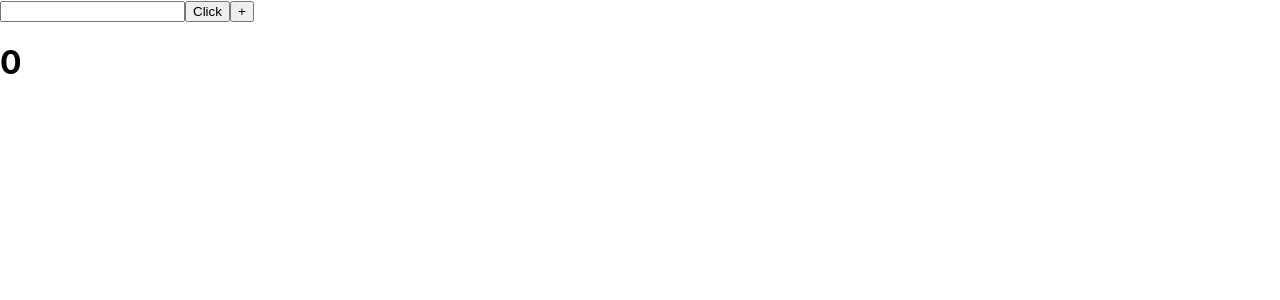
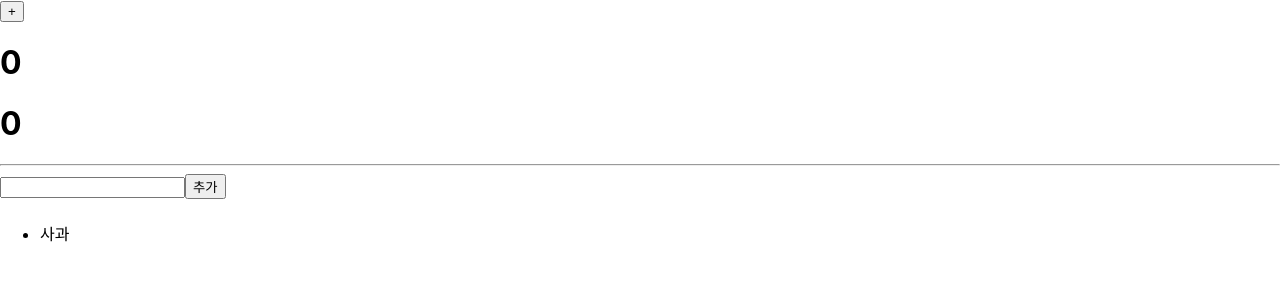
Before and after one commit to jojaehyeok99/react_20240403, a React (Create React App) app in the folder basic/: page / in a window 1280 px wide. Shown: the top 300 px of the page. Built offline with nearby package versions, Linux system fonts and the light colour scheme.

Commit message:
2024 - 04 - 08 react : 상태

```diff
--- a/basic/src/App.tsx
+++ b/basic/src/App.tsx
@@ -9,6 +9,7 @@
 import ConditionalRendering from './component_manage/ConditionalRendering';
 import ListRendering from './component_manage/ListRendering';
 import EventComponent from './interaction/EventComponent';
+import StateComponent from './interaction/StateComponent';
 
 // JSX / TSX :
 // JSX (JavaScript XML) / TSX (TypeScript XML)
@@ -82,7 +83,8 @@
       {/* <Properties /> */}
       {/* < ConditionalRendering /> */}
       {/* <ListRendering /> */}
-      {<EventComponent />}
+      {/* {<EventComponent />} */}
+      <StateComponent />
       </div>
   );
 }
--- /dev/null
+++ b/basic/src/interaction/StateComponent.tsx
@@ -0,0 +1,88 @@
+import React, { ChangeEvent, useState } from 'react'
+
+// 상태(status) :
+// - 각각의 컴포넌트가 가지는 데이터
+// - 컴포넌트의 렌더링 결과에 영향을 미침
+// - 컴포넌트는 독립적인 상태를 가질 수 있음
+// - 상태가 변경되면 컴포넌트가 리렌더링 됨
+
+export default function StateComponent() {
+
+  // status 선언 :
+  // - useState 함수로 함수를 선언 할 수 있음
+  // - const [상태변수, 상태변경함수] = useState<상태변수타입>(초기값);
+  // - 상태변경함수는 set함수처럼 사용
+
+  // let count = 0;
+  const [count, setCount] = useState<number>(0);
+  // let total: number = 0;
+  const [total, setTotal] = useState<number>(0);
+  // let favorites : string[] = [];
+  const [favorites, setFavorites] = useState<string[]>(['사과']);
+  const[favorite, setFavorite] = useState<string>('');
+
+  const onCountAddHandler = () => {
+    // setCount(count + 1);
+
+    // 상태변수는 반드시 상태변경함수로 변경해야 리렌더링됨
+    // count++;
+
+    // 상태변경 함수를 통해서 함수를 변경한다고 바로 적용되지 않음
+    // 리렌더링된 후 상태변경 함수가 적용됨
+    // setCount(count + 1);
+    // console.log(count);
+    // setCount(count + 1);
+    // console.log(count);
+    // setCount(count + 1);
+    // console.log(count);
+
+    // 상태변경 함수에 콜백 함수를 전달하면 해당 콜백 함수는 상태 변경 작업을 누적해서 함
+    // setCount((count) => count + 1);
+    // setCount((count) => count + 1);
+    // setCount((count) => count + 1);
+
+    // setCount(count + 1);
+    // setTotal(total + count);
+
+    // 변경된 상태를 사용하고 싶을 때 해결방법, 임시 변수를 사용하여 간접 사용
+    const tmp = count + 1;
+    setCount(tmp);
+    setTotal(total + tmp);
+  };
+
+  // Input 요소의 값을 가져오고자 할 땐 onChange 이벤트의 .target.value로 가져옴
+  const onInputHandler = (event : ChangeEvent<HTMLInputElement>) => {
+    // 가져온 .target.value 값을 상태에 지정
+    setFavorite(event.target.value);
+  };
+
+  const onAddListHandler = () => {
+    // 상태가 배열 혹은 객체이면 각각에 대해 요소를 추가, 변경일 일어나도 상태가 변경된 것으로 인식하지 않음 (실제 주소 변경 x)
+    // 상태가 변경된 것으로 인식하게 하고 싶으면 새로운 배열 혹은 객체를 생성하여 상태를 변경해야 함 (일반적으로 복사해서 변경)
+    // favorites.push(favorite);
+    // const newFavorites = favorites.map(item => item);
+    // setFavorites(newFavorites);
+
+    // setFavorites(['사과', '바나나', favorite]);
+    // setFavorites(['사과', '바나나', '포도', favorite]);
+    setFavorites([...favorites, favorite]);
+    setFavorite('');
+  };
+
+  return (
+    <>
+        <button onClick = {onCountAddHandler}>+</button>
+        <h1>{count}</h1>
+        <h1>{total}</h1>
+        <hr />
+        {/* Input이 만약 상태를 변경한다면 value로 그 상태를 지정해야 불일치가 발생하지 않음 */}
+
+        <input onChange={onInputHandler} value={favorite}/>
+        <button onClick={onAddListHandler}>추가</button>
+        <h4>{favorite}</h4>
+        <ul>
+            {favorites.map((item, index) => <li key={index}>{item}</li>)}
+        </ul>
+    </>
+  );
+}
```
